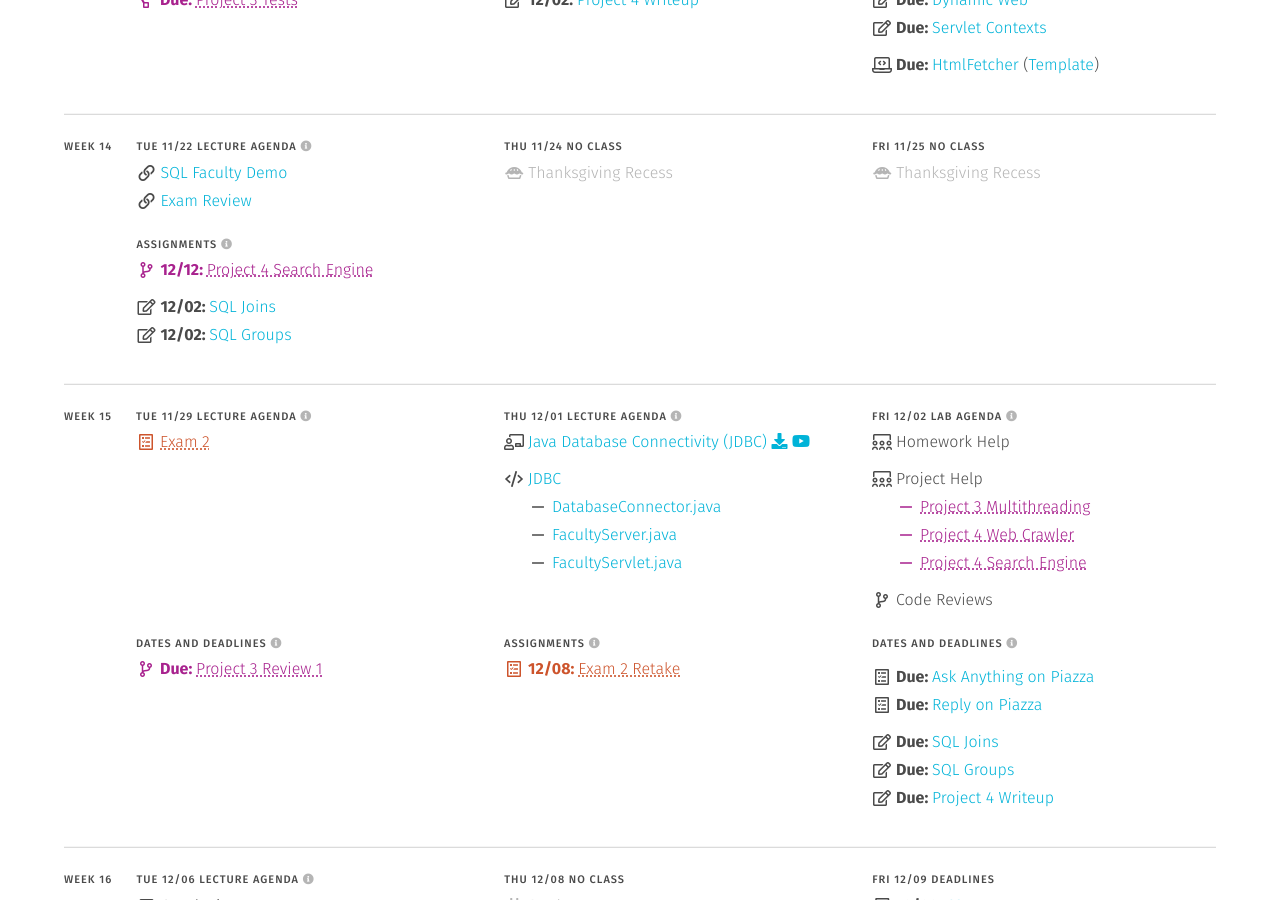
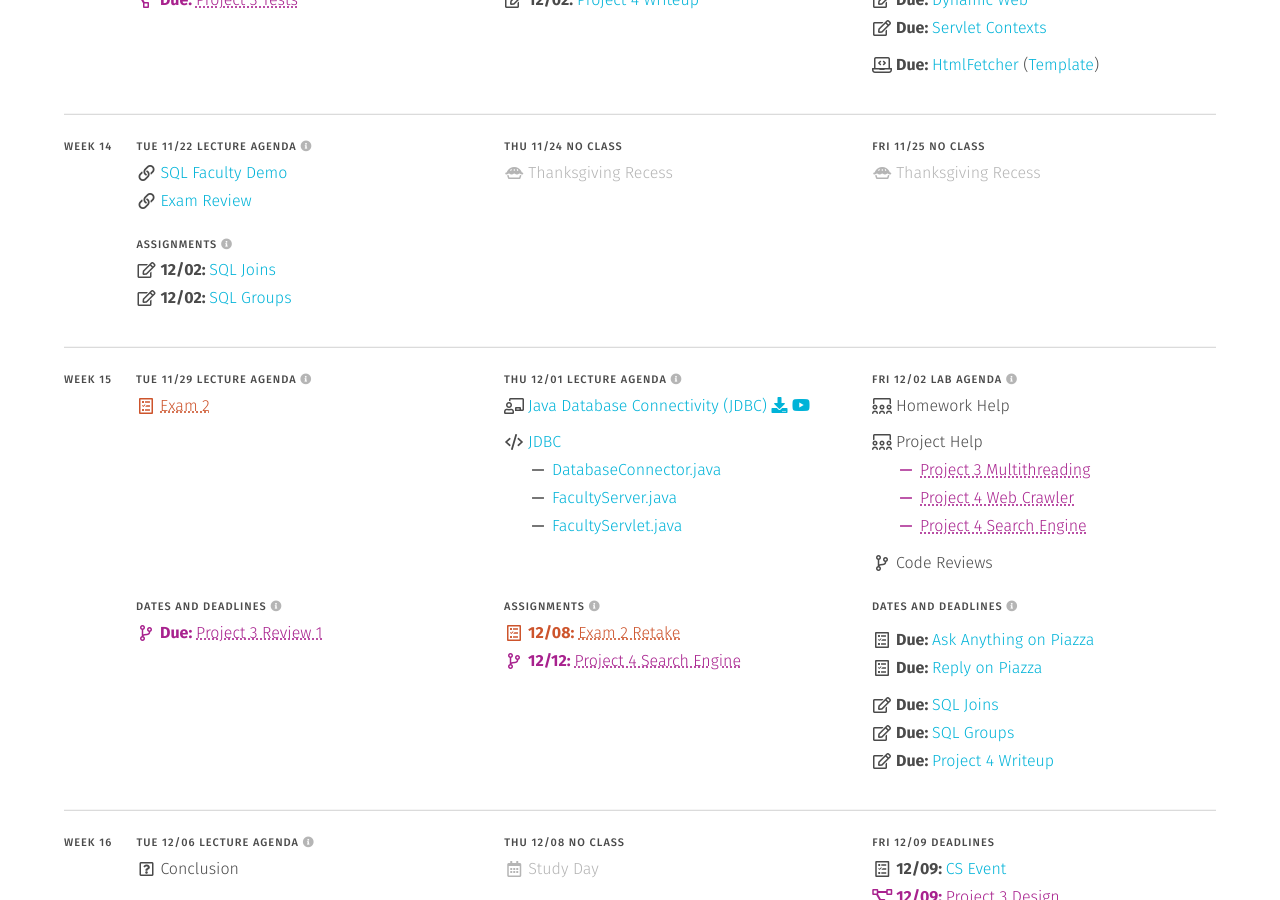
Before and after one commit to usf-cs272-fall2022/usf-cs272-fall2022.github.io, a Jekyll site: the page built from schedule.md, in a window 1280 px wide and 900 px high, scrolled down 8542 px. Built offline with Jekyll 4.4.1, drawn with Linux system fonts in a browser that asks for light colours; part of the change alters nothing that is shown.

```diff
--- a/_data/schedule.yml
+++ b/_data/schedule.yml
@@ -2139,13 +2139,8 @@ weeks:
 
           - <<: *assignments
             items:
-              - file: projects
-                name: project4_review
-                text: 'Project 4 Search Engine'
-
               - file: quizzes
                 name: joins
-                type: bump
 
               - file: quizzes
                 name: groups
@@ -2221,6 +2216,10 @@ weeks:
                 link: 'https://usfca.instructure.com/courses/1608197/quizzes/2415208'
                 date: 2022-12-08
                 type: ['has-text-danger']
+
+              - file: projects
+                name: project4_review
+                text: 'Project 4 Search Engine'
 
       - date: 2022-12-02
         sections:
```
